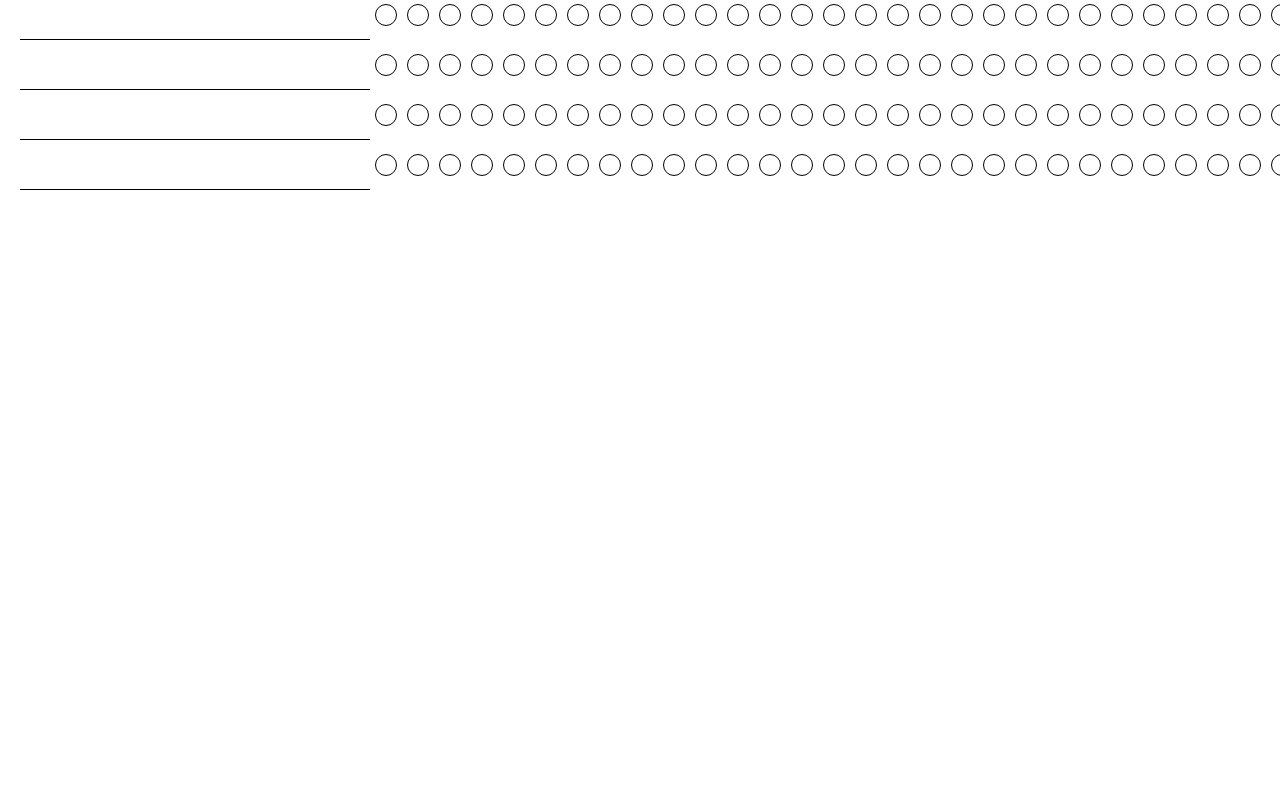
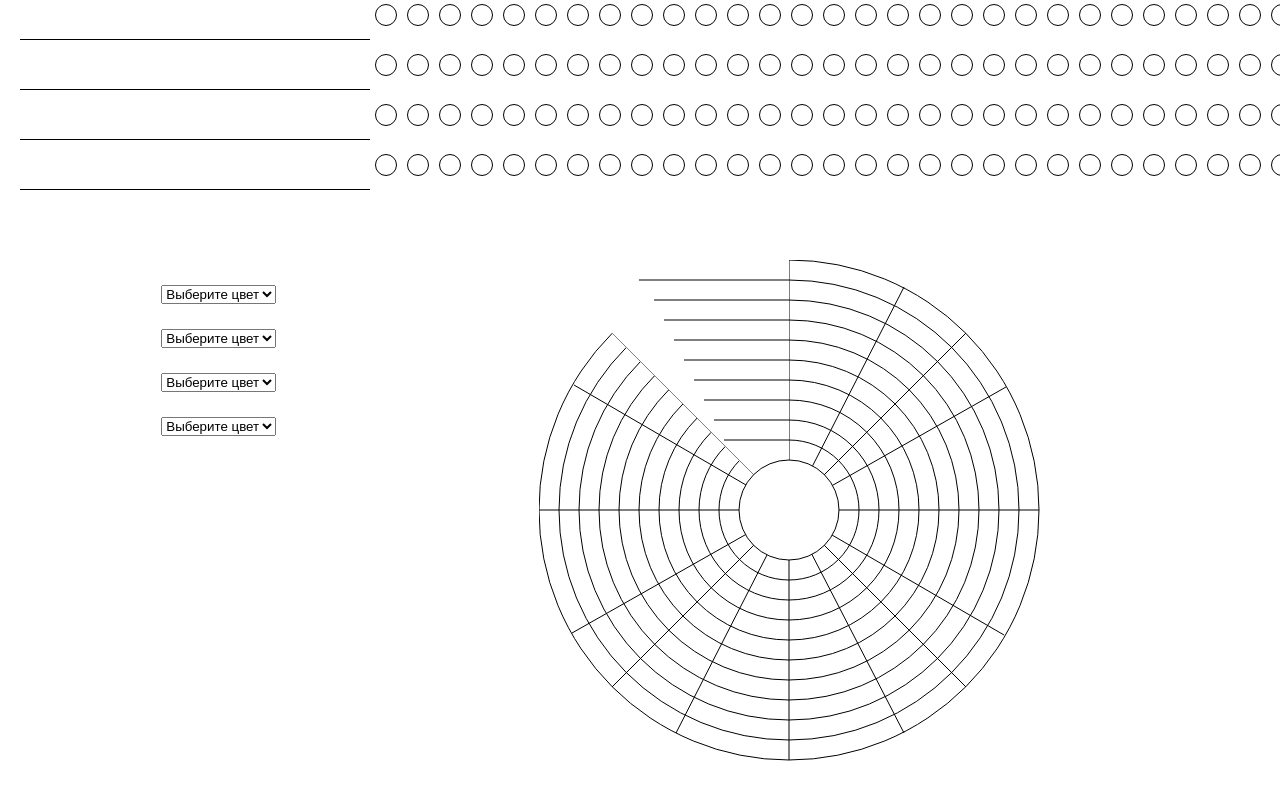
Before and after one commit to amberllinden/Habbits_tracker, a React app: page / in a window 1280 px wide. Shown: the part 528-1328 px from the top of the page. Before the commit the page ends 800 px from the top, so only its background shows below. Built offline with nearby package versions, Linux system fonts and the light colour scheme; a web font is replaced by a local one.

Commit message:
Полностью реализовала второй треккер

```diff
--- a/src/app/components/SecondTracker.js
+++ b/src/app/components/SecondTracker.js
@@ -4,12 +4,94 @@ import { data_obj } from "./data/styles";
 export class SecondTracker extends Component {
     constructor(props) {
         super(props);
+
+        this.state = {
+            first_circles: '',
+            first_lines: '',
+            second_lines: '',
+            center_circle: '',
+        }
+
+        this.changeColorLine = this.changeColorLine.bind(this);
+    }
+
+    changeColorLine(event) {
+        if (event.target.id == 'first_circles')
+            event.target.value == '0' ? this.setState({ first_circles: '' }) : this.setState({ first_circles: event.target.value })
+        if (event.target.id == 'first_lines')
+            event.target.value == '0' ? this.setState({ first_lines: '' }) : this.setState({ first_lines: event.target.value })
+        if (event.target.id == 'second_lines')
+            event.target.value == '0' ? this.setState({ second_lines: '' }) : this.setState({ second_lines: event.target.value })
+        if (event.target.id == 'center_circle')
+            event.target.value == '0' ? this.setState({ center_circle: '' }) : this.setState({ center_circle: event.target.value })
     }
 
     render() {
+        let { first_circles, first_lines, second_lines, center_circle } = this.state;
+        const { colors_fonts } = data_obj;
 
         return (
-            <div></div>
+            <section className="second_tracker">
+                <div className="second_tracker-selects">
+                    <select id="first_circles" value={first_circles} onChange={this.changeColorLine} className="second_tracker_select">
+                        {
+                            colors_fonts.map((colors_font, index) => <option key={index} value={colors_font.value}>{colors_font.name}</option>)
+                        }
+                    </select>
+                    <select id="first_lines" value={first_lines} onChange={this.changeColorLine} className="second_tracker_select">
+                        {
+                            colors_fonts.map((colors_font, index) => <option key={index} value={colors_font.value}>{colors_font.name}</option>)
+                        }
+                    </select>
+                    <select id="second_lines" value={second_lines}  onChange={this.changeColorLine} className="second_tracker_select">
+                        {
+                            colors_fonts.map((colors_font, index) => <option key={index} value={colors_font.value}>{colors_font.name}</option>)
+                        }
+                    </select>
+                    <select id="center_circle" value={center_circle}  onChange={this.changeColorLine} className="second_tracker_select">
+                        {
+                            colors_fonts.map((colors_font, index) => <option key={index} value={colors_font.value}>{colors_font.name}</option>)
+                        }
+                    </select>
+                </div>
+                <svg version="1.1" baseProfile="full" width="600" height="600" xmlns="http://www.w3.org/2000/svg">
+                    <g className={`second_tracker--first_circle_group ${first_circles}-first`}>
+                        <circle cx='250' cy='250' r='250'></circle>
+                        <circle cx='250' cy='250' r='230'></circle>
+                        <circle cx='250' cy='250' r='210'></circle>
+                        <circle cx='250' cy='250' r='190'></circle>
+                        <circle cx='250' cy='250' r='170'></circle>
+                        <circle cx='250' cy='250' r='150'></circle>
+                        <circle cx='250' cy='250' r='130'></circle>
+                        <circle cx='250' cy='250' r='110'></circle>
+                        <circle cx='250' cy='250' r='90'></circle>
+                        <circle cx='250' cy='250' r='70'></circle>
+                    </g>
+                    <g className={`second_tracker--first_line_group ${first_lines}-first`}>
+                        <line x1="73" x2="427" y1="73" y2="427"></line>
+                        <line x1="73" x2="427" y1="427" y2="73"></line>
+                        <line x1="0" x2="500" y1="250" y2="250"></line>
+                        <line x1="250" x2="250" y1="0" y2="500"></line>
+                        <line x1="250" x2="365" y1="250" y2="473"></line>
+                        <line x1="365" x2="137" y1="27" y2="473"></line>
+                        <line x1="35" x2="465" y1="125" y2="375"></line>
+                        <line x1="33" x2="467" y1="373" y2="127"></line>
+                    </g>
+                    <polyline className="second_tracker--polyline" points="63,63 250,250 250,-50"></polyline>
+                    <g className={`second_tracker--second_line_group ${second_lines}-first`}>
+                        <line x1="100" x2="250" y1="20" y2="20"></line>
+                        <line x1="115" x2="250" y1="40" y2="40"></line>
+                        <line x1="125" x2="250" y1="60" y2="60"></line>
+                        <line x1="135" x2="250" y1="80" y2="80"></line>
+                        <line x1="145" x2="250" y1="100" y2="100"></line>
+                        <line x1="155" x2="250" y1="120" y2="120"></line>
+                        <line x1="165" x2="250" y1="140" y2="140"></line>
+                        <line x1="175" x2="250" y1="160" y2="160"></line>
+                        <line x1="185" x2="250" y1="180" y2="180"></line>
+                    </g>
+                    <circle className={`second_tracker--center_circle ${center_circle}-center_circle`} cx='250' cy='250' r='50'></circle>
+                </svg>
+            </section>
         )
     }
 }
--- a/src/app/styles/App.css
+++ b/src/app/styles/App.css
@@ -191,3 +191,124 @@ body {
 .saddlebrown-border {
     border-color: saddlebrown;
 }
+
+ .second_tracker {
+    display: flex;
+    display: -webkit-flex;
+    justify-content: space-around;
+    -webkit-justify-content: space-around;
+    margin: 50px 15px 15px 15px;
+    padding: 5px;
+}
+.second_tracker--first_circle_group {
+    stroke-width: 1;
+    stroke: black;
+    fill: none;
+}
+.second_tracker--first_line_group {
+    stroke-width: 1;
+    stroke: black;
+}
+.second_tracker--polyline {
+    fill: white;
+}
+.second_tracker--second_line_group {
+    stroke-width: 1;
+    stroke: black;
+}
+.second_tracker--center_circle {
+stroke-width: 1;
+stroke: black;
+fill: white;
+}
+
+.second_tracker-selects {
+    display: flex;
+    flex-direction: column;
+}
+.second_tracker_select {
+    margin-top: 25px;
+    margin-left: 20px;
+    margin-right: 20px;
+}
+
+.crimson-first {
+    stroke-width: 1;
+    stroke: crimson;
+}
+.deeppink-first {
+    stroke-width: 1;
+    stroke: deeppink;
+}
+.darkviolet-first {
+    stroke-width: 1;
+    stroke: darkviolet;
+}
+.blue-first {
+    stroke-width: 1;
+    stroke: blue;
+}
+.seagreen-first {
+    stroke-width: 1;
+    stroke: seagreen;
+}
+.orangered-first {
+    stroke-width: 1;
+    stroke: orangered;
+}
+.red-first {
+    stroke-width: 1;
+    stroke: red;
+}
+.palevioletred-first {
+    stroke-width: 1;
+    stroke: palevioletred;
+}
+.darkturquoise-first {
+    stroke-width: 1;
+    stroke: darkturquoise;
+}
+.saddlebrown-first {
+    stroke-width: 1;
+    stroke: saddlebrown;
+}
+.crimson-center_circle {
+    stroke-width: 1;
+    stroke: crimson;
+}
+.deeppink-center_circle {
+    stroke-width: 1;
+    stroke: deeppink;
+}
+.darkviolet-center_circle {
+    stroke-width: 1;
+    stroke: darkviolet;
+}
+.blue-center_circle {
+    stroke-width: 1;
+    stroke: blue;
+}
+.seagreen-center_circle {
+    stroke-width: 1;
+    stroke: seagreen;
+}
+.orangered-center_circle {
+    stroke-width: 1;
+    stroke: orangered;
+}
+.red-center_circle {
+    stroke-width: 1;
+    stroke: red;
+}
+.palevioletred-center_circle {
+    stroke-width: 1;
+    stroke: palevioletred;
+}
+.darkturquoise-center_circle {
+    stroke-width: 1;
+    stroke: darkturquoise;
+}
+.saddlebrown-center_circle {
+    stroke-width: 1;
+    stroke: saddlebrown;
+}
```
